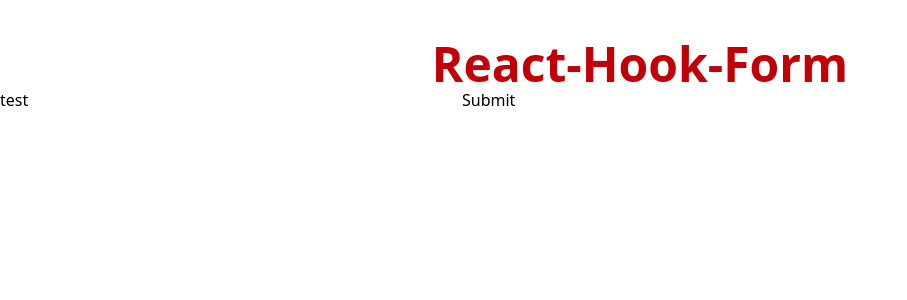
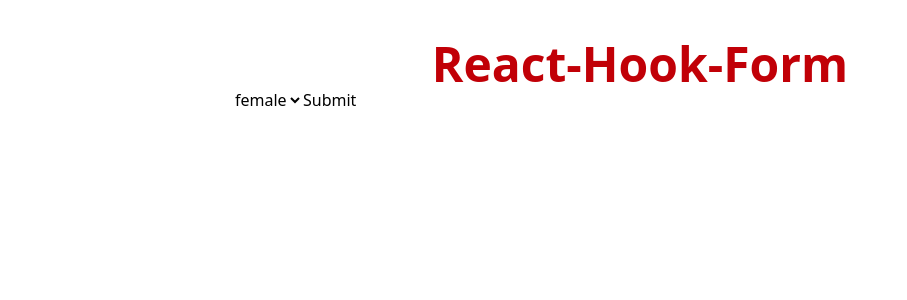
Before and after one commit to lakadeamit220/react-hook-form, a React (Vite) app: page / in a window 1280 px wide. Shown: the top 300 px of the page, without its empty margins (0-907 px from the left). Built offline with nearby package versions, Linux system fonts and the light colour scheme.

Commit message:
register with react-hook-form.

```diff
--- a/src/App.jsx
+++ b/src/App.jsx
@@ -2,6 +2,7 @@
 import MyFormWithRef from "./components/basic/MyFormRef";
 import MyForm from "./components/basic/MyFormState";
 import BasicReactHook from "./components/react-hook-form/Basic";
+import Register from "./components/react-hook-form/Register";
 
 function App() {
   return (
@@ -12,7 +13,8 @@
       {/* <MyForm /> */}
       {/* <MyFormWithRef/> */}
       {/* <SignupFormWithValidation /> */}
-      <BasicReactHook/>
+      {/* <BasicReactHook/> */}
+      <Register/>
     </>
   );
 }
--- /dev/null
+++ b/src/components/react-hook-form/Register.jsx
@@ -0,0 +1,18 @@
+import { useForm } from "react-hook-form";
+
+export default function Register() {
+  const { register, handleSubmit } = useForm();
+  const onSubmit = data => console.log(data);
+
+  return (
+    <form onSubmit={handleSubmit(onSubmit)}>
+      <input {...register("firstName")} />
+      <select {...register("gender")}>
+        <option value="female">female</option>
+        <option value="male">male</option>
+        <option value="other">other</option>
+      </select>
+      <input type="submit" />
+    </form>
+  );
+}
```
